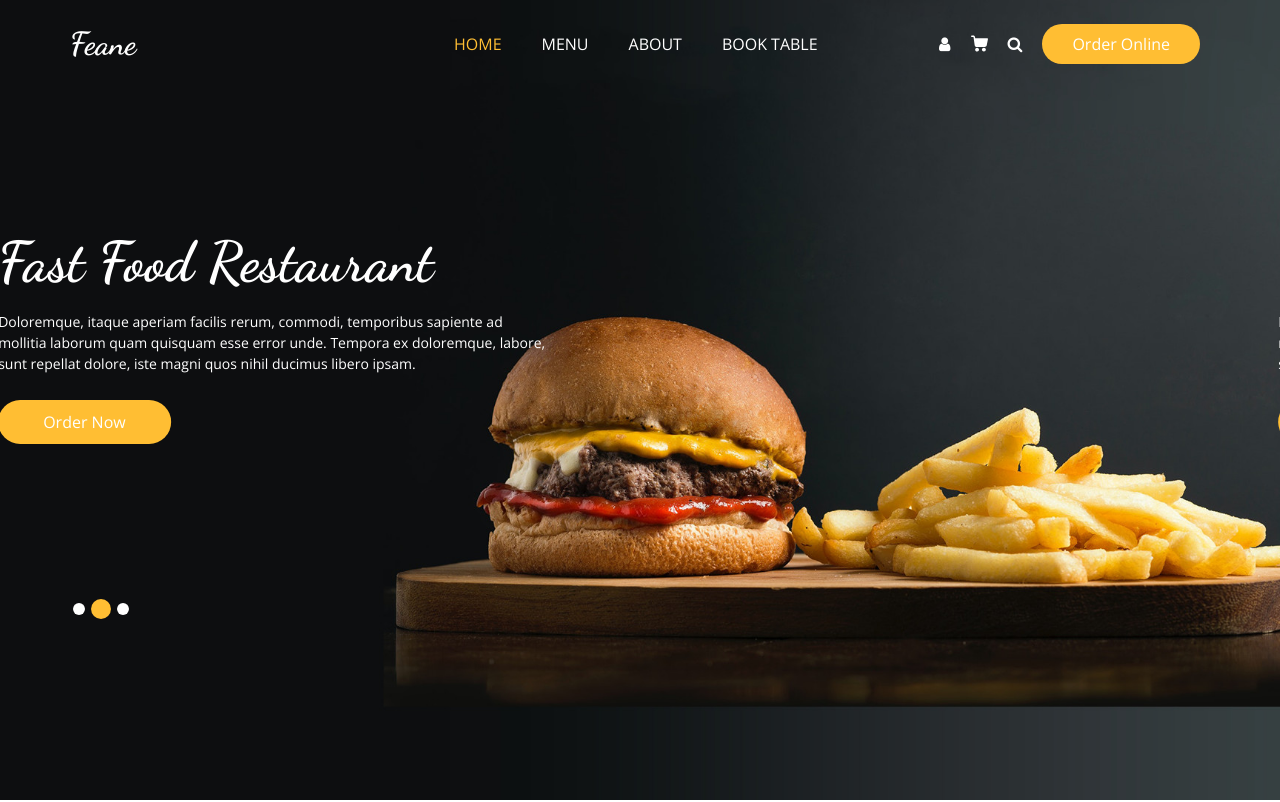
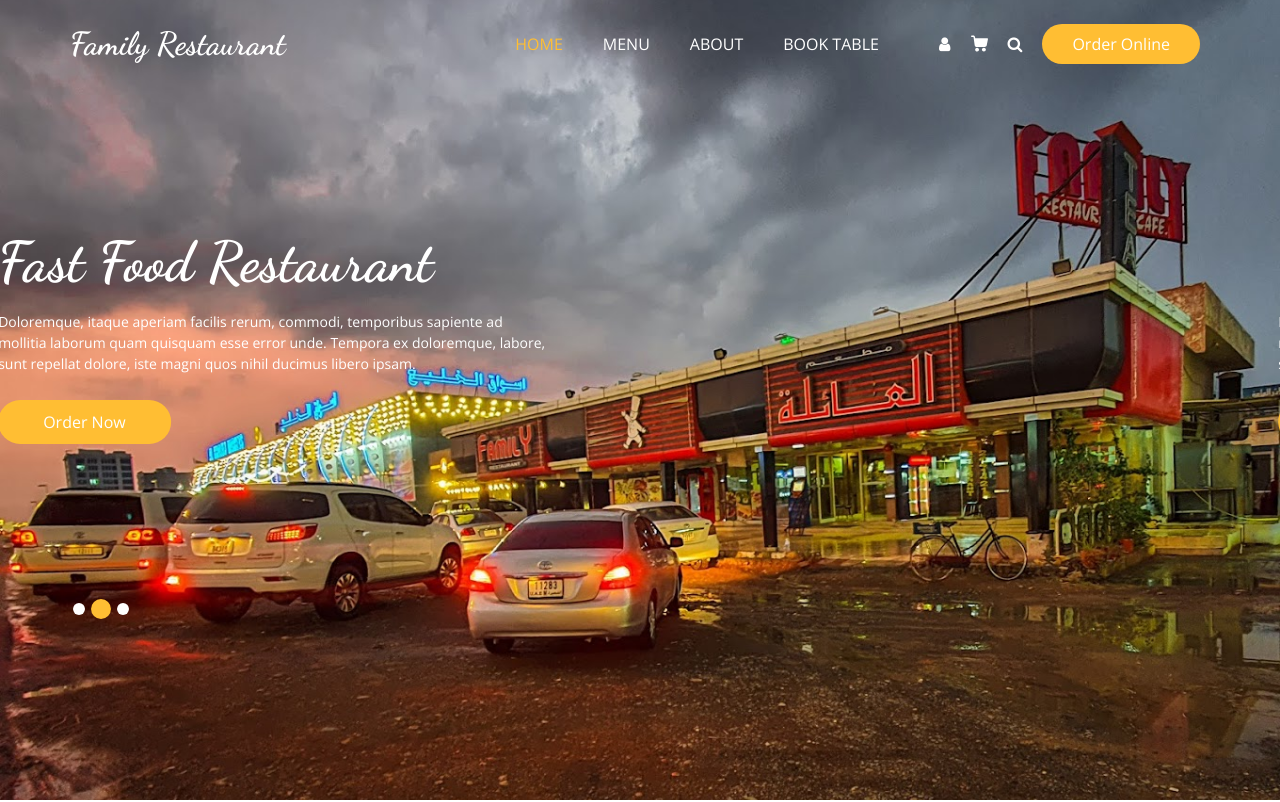
Before and after one commit to ryvinvitty/familyrestaurant, a plain HTML site: page index.html in a window 1280 px wide. Shown: the top 802 px of the page. Drawn offline with nearby package versions, Linux system fonts and the light colour scheme; some packages are replaced by stand-ins of ours.

Commit message:
mainphoto

```diff
--- a/index.html
+++ b/index.html
@@ -13,7 +13,7 @@
   <meta name="author" content="" />
   <link rel="shortcut icon" href="images/favicon.png" type="">
 
-  <title> Feane </title>
+  <title> Familyrestaurant </title>
 
   <!-- bootstrap core css -->
   <link rel="stylesheet" type="text/css" href="css/bootstrap.css" />
@@ -36,7 +36,7 @@
 
   <div class="hero_area">
     <div class="bg-box">
-      <img src="images/hero-bg.jpg" alt="">
+      <img src="images/hotel_front.jpg" alt="">
     </div>
     <!-- header section strats -->
     <header class="header_section">
@@ -44,7 +44,7 @@
         <nav class="navbar navbar-expand-lg custom_nav-container ">
           <a class="navbar-brand" href="index.html">
             <span>
-              Feane
+              Family Restaurant
             </span>
           </a>
 
```
Also changed, not shown: images/hotel_front.jpg (added).
